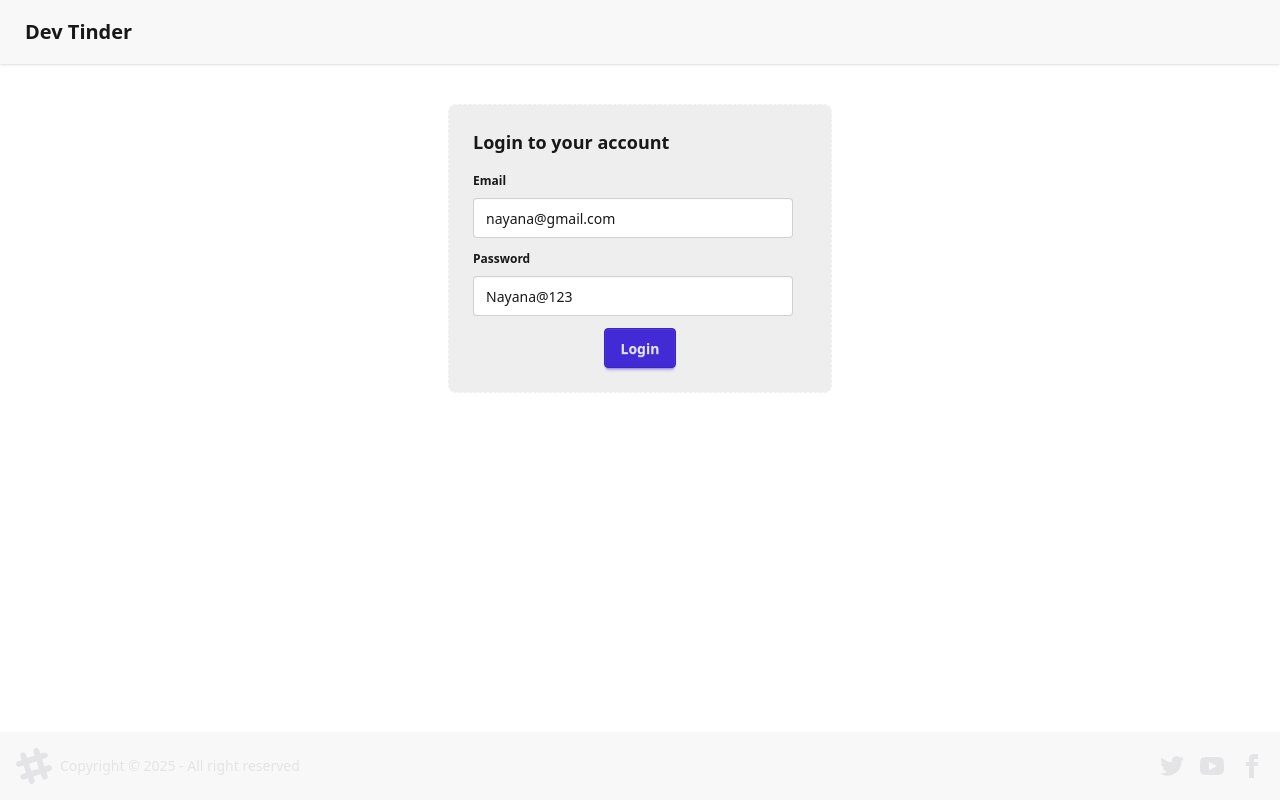
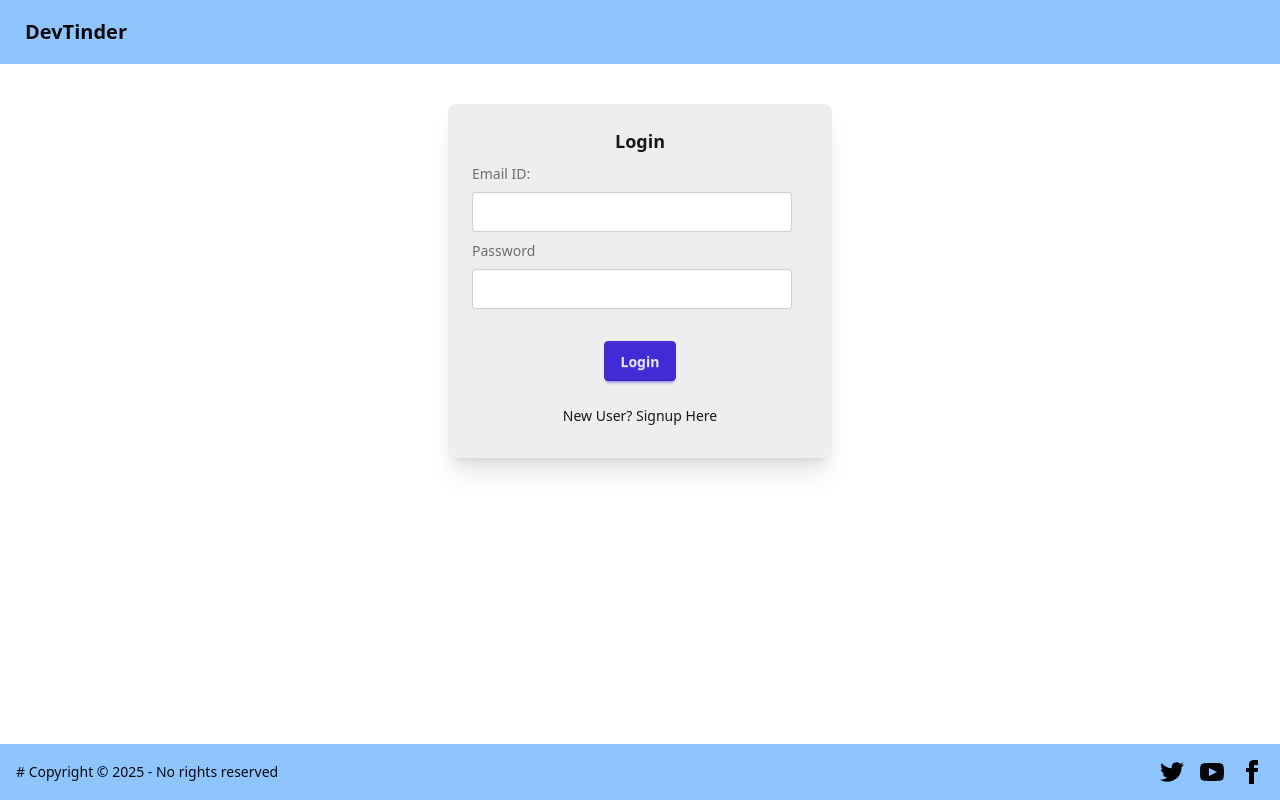
Before and after one commit to nayana-nk/devtinder-ui, a React (Vite) app: page /login in a window 1280 px wide. Built offline with nearby package versions, Linux system fonts and the light colour scheme.

Commit message:
sign up page and other ui changes

```diff
--- a/src/App.jsx
+++ b/src/App.jsx
@@ -18,7 +18,7 @@ function App() {
     <BrowserRouter basename='/'>
     <Routes>
        <Route path="/" element={<BodyComponent/>} >
-       <Route path="/feed" element={<FeedPage/>} />
+       <Route path="/" element={<FeedPage/>} />
        <Route path="/login" element={<Login/>} />
          <Route path="/profile" element={<Profile/>} />
           <Route path="/connections" element={<Connections/>} />
--- a/src/componnets/Footer.jsx
+++ b/src/componnets/Footer.jsx
@@ -2,20 +2,11 @@ import React from 'react'
 
 const Footer = () => {
   return (
-    <footer className="footer sm:footer-horizontal bg-base-200 text-neutral-content items-center p-4 fixed bottom-0">
+    <>
+    <footer className="footer sm:footer-horizontal bg-blue-300 text-neutral-content items-center p-4 fixed bottom-0">
   <aside className="grid-flow-col items-center">
-    <svg
-      width="36"
-      height="36"
-      viewBox="0 0 24 24"
-      xmlns="http://www.w3.org/2000/svg"
-      fillRule="evenodd"
-      clipRule="evenodd"
-      className="fill-current">
-      <path
-        d="M22.672 15.226l-2.432.811.841 2.515c.33 1.019-.209 2.127-1.23 2.456-1.15.325-2.148-.321-2.463-1.226l-.84-2.518-5.013 1.677.84 2.517c.391 1.203-.434 2.542-1.831 2.542-.88 0-1.601-.564-1.86-1.314l-.842-2.516-2.431.809c-1.135.328-2.145-.317-2.463-1.229-.329-1.018.211-2.127 1.231-2.456l2.432-.809-1.621-4.823-2.432.808c-1.355.384-2.558-.59-2.558-1.839 0-.817.509-1.582 1.327-1.846l2.433-.809-.842-2.515c-.33-1.02.211-2.129 1.232-2.458 1.02-.329 2.13.209 2.461 1.229l.842 2.515 5.011-1.677-.839-2.517c-.403-1.238.484-2.553 1.843-2.553.819 0 1.585.509 1.85 1.326l.841 2.517 2.431-.81c1.02-.33 2.131.211 2.461 1.229.332 1.018-.21 2.126-1.23 2.456l-2.433.809 1.622 4.823 2.433-.809c1.242-.401 2.557.484 2.557 1.838 0 .819-.51 1.583-1.328 1.847m-8.992-6.428l-5.01 1.675 1.619 4.828 5.011-1.674-1.62-4.829z"></path>
-    </svg>
-    <p>Copyright © {new Date().getFullYear()} - All right reserved</p>
+
+    <p className='text-neutral'># Copyright © {new Date().getFullYear()} - No rights reserved</p>
   </aside>
   <nav className="grid-flow-col gap-4 md:place-self-center md:justify-self-end">
     <a>
@@ -24,7 +15,7 @@ const Footer = () => {
         width="24"
         height="24"
         viewBox="0 0 24 24"
-        className="fill-current">
+        className="fill-neutal">
         <path
           d="M24 4.557c-.883.392-1.832.656-2.828.775 1.017-.609 1.798-1.574 2.165-2.724-.951.564-2.005.974-3.127 1.195-.897-.957-2.178-1.555-3.594-1.555-3.179 0-5.515 2.966-4.797 6.045-4.091-.205-7.719-2.165-10.148-5.144-1.29 2.213-.669 5.108 1.523 6.574-.806-.026-1.566-.247-2.229-.616-.054 2.281 1.581 4.415 3.949 4.89-.693.188-1.452.232-2.224.084.626 1.956 2.444 3.379 4.6 3.419-2.07 1.623-4.678 2.348-7.29 2.04 2.179 1.397 4.768 2.212 7.548 2.212 9.142 0 14.307-7.721 13.995-14.646.962-.695 1.797-1.562 2.457-2.549z"></path>
       </svg>
@@ -35,7 +26,7 @@ const Footer = () => {
         width="24"
         height="24"
         viewBox="0 0 24 24"
-        className="fill-current">
+        className="fill-neutral">
         <path
           d="M19.615 3.184c-3.604-.246-11.631-.245-15.23 0-3.897.266-4.356 2.62-4.385 8.816.029 6.185.484 8.549 4.385 8.816 3.6.245 11.626.246 15.23 0 3.897-.266 4.356-2.62 4.385-8.816-.029-6.185-.484-8.549-4.385-8.816zm-10.615 12.816v-8l8 3.993-8 4.007z"></path>
       </svg>
@@ -46,13 +37,14 @@ const Footer = () => {
         width="24"
         height="24"
         viewBox="0 0 24 24"
-        className="fill-current">
+        className="fill-fill-neutral">
         <path
           d="M9 8h-3v4h3v12h5v-12h3.642l.358-4h-4v-1.667c0-.955.192-1.333 1.115-1.333h2.885v-5h-3.808c-3.596 0-5.192 1.583-5.192 4.615v3.385z"></path>
       </svg>
     </a>
   </nav>
 </footer>
+</>
   )
 }
 
--- a/src/componnets/Login.jsx
+++ b/src/componnets/Login.jsx
@@ -1,70 +1,129 @@
+import { useState } from "react";
 import axios from "axios";
-import React, { useState } from "react";
 import { useDispatch } from "react-redux";
 import { addUser } from "../utils/userSlice";
 import { useNavigate } from "react-router-dom";
 import { BASE_URL } from "../utils/constants";
 
-function Login() {
-  const [emailId, setEmailId] = useState("nayana@gmail.com");
-  const [password, setPassword] = useState("Nayana@123");
+const Login = () => {
+  const [emailId, setEmailId] = useState("");
+  const [password, setPassword] = useState("");
+  const [firstName, setFirstName] = useState("");
+  const [lastName, setLastName] = useState("");
+  const [isLoginForm, setIsLoginForm] = useState(true);
+  const [error, setError] = useState("");
   const dispatch = useDispatch();
-  const navigate =useNavigate();
-
-
+  const navigate = useNavigate();
 
   const handleLogin = async () => {
     try {
-      const res = await axios.post(BASE_URL+ "/login", {
-        emailId,
-        password,
-      }, {withCredentials:true});
-      console.log(res.data);
-      dispatch(addUser(res.data),
-      navigate("/feed"))
+      const res = await axios.post(
+        BASE_URL + "/login",
+        {
+          emailId,
+          password,
+        },
+        { withCredentials: true }
+      );
+      dispatch(addUser(res.data));
+      return navigate("/");
     } catch (err) {
-      console.log(err);
+      setError(err?.response?.data || "Something went wrong");
     }
   };
+
+  const handleSignUp = async () => {
+    try {
+      const res = await axios.post(
+        BASE_URL + "/signup",
+        { firstName, lastName, emailId, password },
+        { withCredentials: true }
+      );
+      dispatch(addUser(res.data.data));
+      return navigate("/profile");
+    } catch (err) {
+      setError(err?.response?.data || "Something went wrong");
+    }
+  };
+
   return (
     <div className="flex justify-center my-10">
-      <div className="card card-dash bg-base-300 w-96">
-        <div className="card-body ">
-          <h2 className="card-title">Login to your account</h2>
+      <div className="card bg-base-300 w-96 shadow-xl">
+        <div className="card-body">
+          <h2 className="card-title justify-center">
+            {isLoginForm ? "Login" : "Sign Up"}
+          </h2>
           <div>
-            <fieldset className="fieldset">
-              <legend className="fieldset-legend">Email</legend>
+            {!isLoginForm && (
+              <>
+                <label className="form-control w-full max-w-xs my-2">
+                  <div className="label">
+                    <span className="label-text">First Name</span>
+                  </div>
+                  <input
+                    type="text"
+                    value={firstName}
+                    className="input input-bordered w-full max-w-xs my-2"
+                    onChange={(e) => setFirstName(e.target.value)}
+                  />
+                </label>
+                <label className="form-control w-full max-w-xs my-2">
+                  <div className="label">
+                    <span className="label-text">Last Name</span>
+                  </div>
+                  <input
+                    type="text"
+                    value={lastName}
+                    className="input input-bordered w-full max-w-xs my-2"
+                    onChange={(e) => setLastName(e.target.value)}
+                  />
+                </label>
+              </>
+            )}
+            <label className="form-control w-full max-w-xs my-2">
+              <div className="label">
+                <span className="label-text">Email ID:</span>
+              </div>
               <input
                 type="text"
-                className="input"
                 value={emailId}
-                placeholder="email"
-                onChange={(e) => {
-                  setEmailId(e.target.value);
-                }}
+                className="input input-bordered w-full max-w-xs my-2"
+                onChange={(e) => setEmailId(e.target.value)}
               />
-            </fieldset>
-            <fieldset className="fieldset">
-              <legend className="fieldset-legend">Password</legend>
+            </label>
+            <label className="form-control w-full max-w-xs my-2">
+              <div className="label">
+                <span className="label-text">Password</span>
+              </div>
               <input
-                type="text"
-                className="input"
-                placeholder="password"
+                type="password"
                 value={password}
-                onChange={(e) => {
-                  setPassword(e.target.value);
-                }}
+                className="input input-bordered w-full max-w-xs my-2"
+                onChange={(e) => setPassword(e.target.value)}
               />
-            </fieldset>
+            </label>
           </div>
-          <div className="card-actions justify-center">
-            <button className="btn btn-primary" onClick= {handleLogin}
-            >Login</button>
+          <p className="text-red-500">{error}</p>
+          <div className="card-actions justify-center m-2">
+            <button
+              className="btn btn-primary"
+              onClick={isLoginForm ? handleLogin : handleSignUp}
+            >
+              {isLoginForm ? "Login" : "Sign Up"}
+            </button>
           </div>
+
+          <p
+            className="m-auto cursor-pointer py-2"
+            onClick={() => setIsLoginForm((value) => !value)}
+          >
+            {isLoginForm
+              ? "New User? Signup Here"
+              : "Existing User? Login Here"}
+          </p>
         </div>
       </div>
     </div>
   );
-}
-
+};
 export default Login;
--- a/src/componnets/NavBar.jsx
+++ b/src/componnets/NavBar.jsx
@@ -1,10 +1,9 @@
-import React from "react";
+import axios from "axios";
 import { useDispatch, useSelector } from "react-redux";
-import { Link } from "react-router-dom";
-import axios from "axios";
+import { Link, useNavigate } from "react-router-dom";
 import { BASE_URL } from "../utils/constants";
-import { useNavigate } from "react-router-dom";
 import { removeUser } from "../utils/userSlice";
+
 
 const NavBar = () => {
   const user = useSelector((store) => store.user);
@@ -23,48 +22,56 @@ const NavBar = () => {
   };
 
   return (
-    <div className="navbar bg-base-200 shadow-sm">
+    <div className="navbar bg-blue-300 ">
       <div className="flex-1">
-        <a className="btn btn-ghost text-xl">Dev Tinder</a>
+        <Link to="/" className="btn btn-ghost text-xl text-neutral">
+
+
+           DevTinder
+        </Link>
       </div>
-      <div className="flex gap-2">
-        {user && (
-          <div className="dropdown dropdown-end mx-5 flex align-center">
-            <p className="px-3 py-2">Welcome, {user.firstName}</p>
+      {user && (
+        <div className="flex-none gap-2">
 
+          <div className="dropdown dropdown-end mx-5 justify-between flex align-center">
+          <div className="form-control px-3 py-2 text-neutral ">Welcome, {user.firstName}</div>
             <div
               tabIndex={0}
               role="button"
-              className="btn btn-ghost btn-circle avatar flex items-center"
+              className="btn btn-ghost btn-circle avatar"
             >
               <div className="w-10 rounded-full">
-                <img alt="user profile photo" src={user.photoUrl} />
+                <img alt="user photo" src={user.photoUrl} />
               </div>
             </div>
             <ul
               tabIndex={0}
-              className="menu menu-sm dropdown-content bg-base-100 rounded-box z-1 mt-10 w-52 p-2 shadow"
+              className="menu menu-sm dropdown-content bg-base-100 rounded-box z-[1] mt-10 w-52 p-2 shadow"
             >
               <li>
-                <Link to="/profile" className="justify-between">Profile</Link>
+                <Link to="/profile" className="justify-between">
+                  Profile
+
+                </Link>
               </li>
               <li>
                 <Link to="/connections">Connections</Link>
               </li>
+
               <li>
                 <Link to="/requests">Requests</Link>
               </li>
+              {/* <li>
+                <Link to="/premium">Premium</Link>
+              </li> */}
               <li>
-
                 <a onClick={handleLogout}>Logout</a>
-
               </li>
             </ul>
           </div>
-        )}
-      </div>
+        </div>
+      )}
     </div>
   );
 };
-
 export default NavBar;
--- a/src/index.css
+++ b/src/index.css
@@ -1,4 +1,4 @@
 @import "tailwindcss";
 @plugin "daisyui" {
-  themes: light --default, dark --prefersdark, cupcake;
+  themes: light --default;
 }
```
Also changed, not shown: src/componnets/Connections.jsx (+3 -5 lines), src/componnets/Requests.jsx (+8 -8 lines), assets/logoimage.jpg (added), src/utils/connectionSlice.js (renamed from src/utils/connectionSlice.jsx), src/utils/requestsSlice.js (renamed from src/utils/requestsSlice.jsx).
